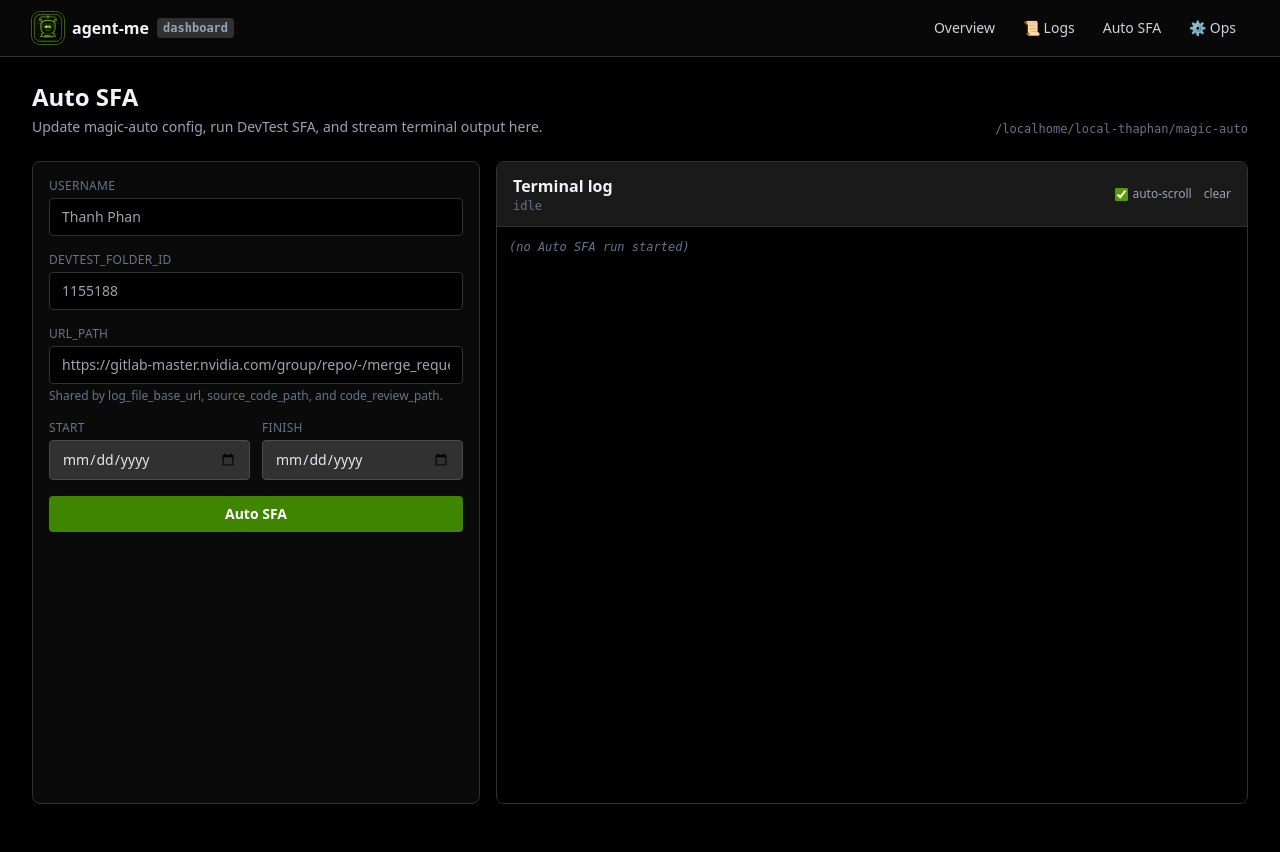
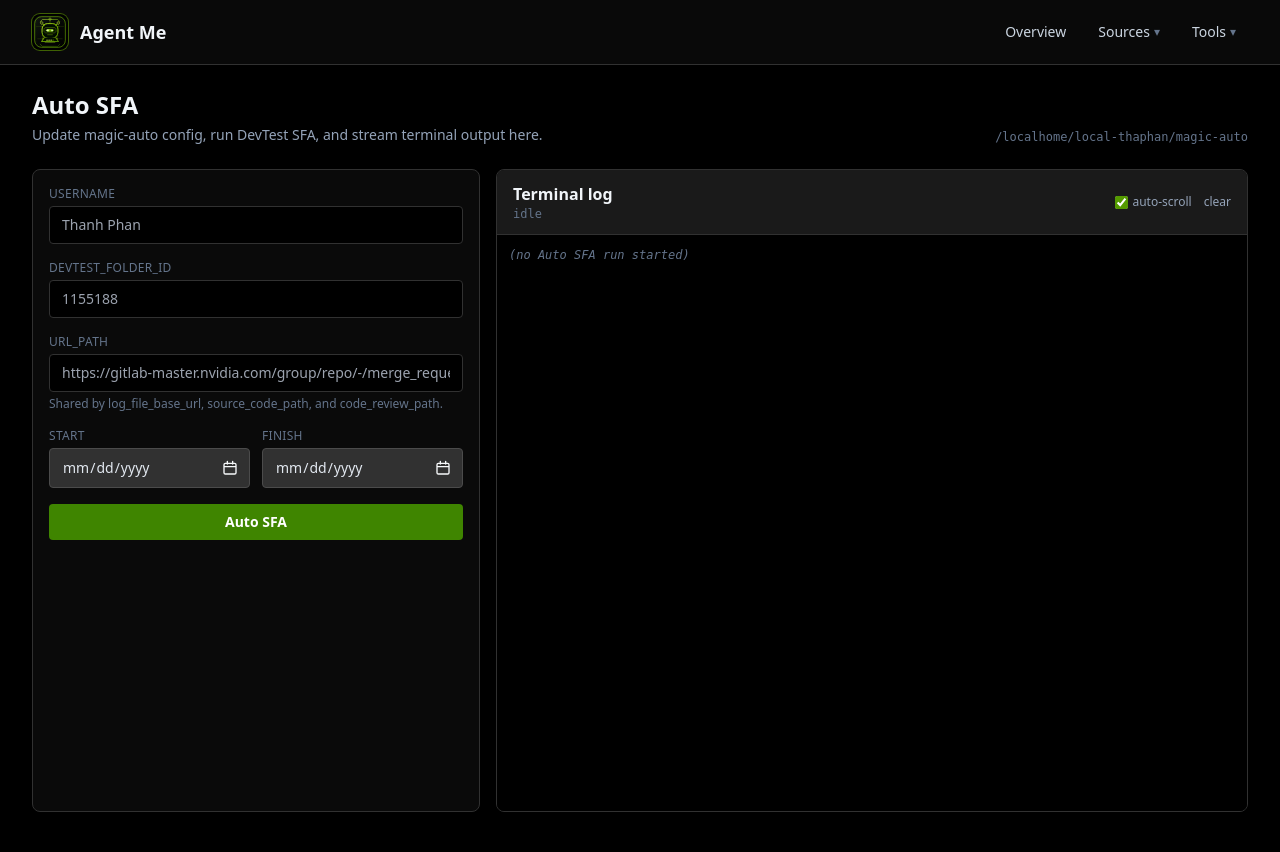
Before and after one commit to thanhpt1110/agent-me, a Python web app: template src/agent_me/dashboard/templates/auto_sfa.html in a window 1280 px wide. Shown: the top 852 px of the page. Run offline with Jinja, Linux system fonts and the light colour scheme; the template is opened without the code that fills it, so the values that code supplies are empty; some libraries are stand-ins or nearby versions.

Commit message:
Redesign dashboard overview navigation

```diff
--- a/src/agent_me/dashboard/static/app.css
+++ b/src/agent_me/dashboard/static/app.css
@@ -24,10 +24,23 @@ pre, code, .font-mono { font-family: "JetBrains Mono", ui-monospace, "SFMono-Reg
 /* NVIDIA accent underline strip beneath the sticky nav */
 .nv-accent-strip { background: linear-gradient(90deg, transparent 0%, #76b900 40%, #76b900 60%, transparent 100%); height: 1px; opacity: 0.6; }
 
+.nav-dropdown > summary {
+  list-style: none;
+}
+
+.nav-dropdown > summary::-webkit-details-marker {
+  display: none;
+}
+
+.dashboard-date-field {
+  position: relative;
+}
+
 .dashboard-date-input {
   color-scheme: dark;
   background-color: #313131 !important;
   color: #f8fafc !important;
+  padding-right: 2.5rem !important;
 }
 
 .dashboard-date-input:invalid,
@@ -37,10 +50,26 @@ pre, code, .font-mono { font-family: "JetBrains Mono", ui-monospace, "SFMono-Reg
 
 .dashboard-date-input::-webkit-calendar-picker-indicator {
   cursor: pointer;
-  filter: invert(1) brightness(1.6);
-  opacity: 0.95;
+  opacity: 0;
+  width: 2rem;
 }
 
 .dashboard-date-input::-webkit-calendar-picker-indicator:hover {
-  opacity: 1;
+  opacity: 0;
 }
+
+.dashboard-date-icon {
+  position: absolute;
+  right: 0.75rem;
+  top: 50%;
+  width: 1rem;
+  height: 1rem;
+  transform: translateY(-50%);
+  color: #f8fafc;
+  fill: none;
+  stroke: currentColor;
+  stroke-linecap: round;
+  stroke-linejoin: round;
+  stroke-width: 2;
+  pointer-events: none;
+}
--- a/src/agent_me/dashboard/templates/auto_sfa.html
+++ b/src/agent_me/dashboard/templates/auto_sfa.html
@@ -46,13 +46,23 @@
     <div class="grid grid-cols-1 sm:grid-cols-2 gap-3">
       <div>
         <label class="block text-xs uppercase tracking-wide text-slate-500 mb-1" for="sfa-start">start</label>
-        <input id="sfa-start" x-model="form.start_date" type="date" required
-               class="dashboard-date-input w-full rounded border border-ink-600 bg-ink-800 px-3 py-2 text-sm text-slate-100" />
+        <div class="dashboard-date-field">
+          <input id="sfa-start" x-model="form.start_date" type="date" required
+                 class="dashboard-date-input w-full rounded border border-ink-600 bg-ink-800 px-3 py-2 text-sm text-slate-100" />
+          <svg class="dashboard-date-icon" aria-hidden="true" viewBox="0 0 24 24">
+            <path d="M8 2v4M16 2v4M3 10h18M5 5h14a2 2 0 0 1 2 2v12a2 2 0 0 1-2 2H5a2 2 0 0 1-2-2V7a2 2 0 0 1 2-2Z" />
+          </svg>
+        </div>
       </div>
       <div>
         <label class="block text-xs uppercase tracking-wide text-slate-500 mb-1" for="sfa-finish">finish</label>
-        <input id="sfa-finish" x-model="form.finish_date" type="date" required
-               class="dashboard-date-input w-full rounded border border-ink-600 bg-ink-800 px-3 py-2 text-sm text-slate-100" />
+        <div class="dashboard-date-field">
+          <input id="sfa-finish" x-model="form.finish_date" type="date" required
+                 class="dashboard-date-input w-full rounded border border-ink-600 bg-ink-800 px-3 py-2 text-sm text-slate-100" />
+          <svg class="dashboard-date-icon" aria-hidden="true" viewBox="0 0 24 24">
+            <path d="M8 2v4M16 2v4M3 10h18M5 5h14a2 2 0 0 1 2 2v12a2 2 0 0 1-2 2H5a2 2 0 0 1-2-2V7a2 2 0 0 1 2-2Z" />
+          </svg>
+        </div>
       </div>
     </div>
 
--- a/src/agent_me/dashboard/templates/partials/nav.html
+++ b/src/agent_me/dashboard/templates/partials/nav.html
@@ -1,42 +1,56 @@
-<nav class="border-b border-ink-700 bg-ink-900/80 backdrop-blur sticky top-0 z-30">
+{% set path = request.url.path %}
+{% set is_source = path.startswith('/source/') %}
+{% set is_tool = path in ['/auto-sfa', '/ops', '/logs'] %}
+<nav class="sticky top-0 z-30 border-b border-ink-700 bg-ink-900/90 backdrop-blur">
   <div class="mx-auto max-w-7xl px-3 sm:px-6 lg:px-8">
-    <div class="flex h-14 items-center justify-between gap-3">
-      <a href="/" class="flex items-center gap-2 text-slate-100 font-semibold shrink-0">
-        <img src="/static/agent-me-avatar.svg" alt="" class="h-8 w-8 rounded-lg bg-ink-950 ring-1 ring-accent-400/50" />
-        <span class="hidden sm:inline">agent-me</span>
-        <span class="hidden lg:inline text-xs font-mono px-1.5 py-0.5 rounded bg-ink-700 text-slate-400">dashboard</span>
+    <div class="flex h-16 items-center justify-between gap-3 sm:gap-4">
+      <a href="/" class="flex min-w-0 shrink-0 items-center gap-2 sm:gap-3 text-slate-100">
+        <img src="/static/agent-me-avatar.svg" alt="" class="h-8 w-8 rounded-lg bg-ink-950 ring-1 ring-accent-400/50 sm:h-9 sm:w-9" />
+        <span class="text-base font-semibold tracking-normal sm:text-lg">Agent Me</span>
       </a>
 
-      <!-- Scroll-x on phones so all 9 nav items remain reachable without
-           a hamburger menu. Each pill stays touch-target sized. -->
-      <div class="flex items-center gap-1 text-sm overflow-x-auto -mx-1 px-1
-                  scrollbar-thin">
+      <div class="flex items-center gap-2 text-sm">
         <a href="/"
-           class="px-3 py-1.5 rounded shrink-0 hover:bg-ink-700 {% if request.url.path == '/' %}bg-ink-700 text-slate-100{% else %}text-slate-300{% endif %}">
+           class="rounded px-2 py-2 font-medium hover:bg-ink-700 sm:px-3 {% if path == '/' %}bg-ink-700 text-slate-100{% else %}text-slate-300{% endif %}">
           Overview
         </a>
+
+        <details class="nav-dropdown relative">
+          <summary class="flex cursor-pointer select-none items-center gap-1 rounded px-2 py-2 font-medium hover:bg-ink-700 sm:px-3 {% if is_source %}bg-ink-700 text-slate-100{% else %}text-slate-300{% endif %}">
+            Sources
+            <span class="text-xs text-slate-500">▾</span>
+          </summary>
+          <div class="absolute right-0 mt-2 w-64 rounded-lg border border-ink-700 bg-ink-900 p-2 shadow-xl">
             {% for src_id, label, icon in sources %}
             <a href="/source/{{ src_id }}"
-           class="px-3 py-1.5 rounded shrink-0 hover:bg-ink-700 {% if request.url.path == '/source/' + src_id %}bg-ink-700 text-slate-100{% else %}text-slate-300{% endif %}">
-          <span aria-hidden="true">{{ icon }}</span>
-          <span class="hidden md:inline">{{ label }}</span>
-          <span class="md:hidden sr-only">{{ label }}</span>
+               class="flex items-center gap-3 rounded px-3 py-2 hover:bg-ink-800 {% if path == '/source/' + src_id %}text-slate-100{% else %}text-slate-300{% endif %}">
+              <span aria-hidden="true" class="text-lg">{{ icon }}</span>
+              <span>{{ label }}</span>
             </a>
             {% endfor %}
-        <a href="/logs"
-           class="px-3 py-1.5 rounded shrink-0 hover:bg-ink-700 {% if request.url.path == '/logs' %}bg-ink-700 text-slate-100{% else %}text-slate-300{% endif %}">
-          <span aria-hidden="true">📜</span>
-          <span class="hidden sm:inline">Logs</span>
-        </a>
+          </div>
+        </details>
+
+        <details class="nav-dropdown relative">
+          <summary class="flex cursor-pointer select-none items-center gap-1 rounded px-2 py-2 font-medium hover:bg-ink-700 sm:px-3 {% if is_tool %}bg-ink-700 text-slate-100{% else %}text-slate-300{% endif %}">
+            Tools
+            <span class="text-xs text-slate-500">▾</span>
+          </summary>
+          <div class="absolute right-0 mt-2 w-56 rounded-lg border border-ink-700 bg-ink-900 p-2 shadow-xl">
             <a href="/auto-sfa"
-           class="px-3 py-1.5 rounded shrink-0 hover:bg-ink-700 {% if request.url.path == '/auto-sfa' %}bg-ink-700 text-slate-100{% else %}text-slate-300{% endif %}">
+               class="block rounded px-3 py-2 hover:bg-ink-800 {% if path == '/auto-sfa' %}text-slate-100{% else %}text-slate-300{% endif %}">
               Auto SFA
             </a>
             <a href="/ops"
-           class="px-3 py-1.5 rounded shrink-0 hover:bg-ink-700 {% if request.url.path == '/ops' %}bg-ink-700 text-slate-100{% else %}text-slate-300{% endif %}">
-          <span aria-hidden="true">⚙</span>
-          <span class="hidden sm:inline">Ops</span>
+               class="block rounded px-3 py-2 hover:bg-ink-800 {% if path == '/ops' %}text-slate-100{% else %}text-slate-300{% endif %}">
+              Operations
             </a>
+            <a href="/logs"
+               class="block rounded px-3 py-2 hover:bg-ink-800 {% if path == '/logs' %}text-slate-100{% else %}text-slate-300{% endif %}">
+              Logs
+            </a>
+          </div>
+        </details>
       </div>
     </div>
   </div>
```
Also changed, not shown: src/agent_me/dashboard/app.py (+129 -1 lines), src/agent_me/dashboard/templates/index.html (+23 -63 lines), tests/test_app.py (+32 -0 lines). Lines whose indentation alone changed are shown as unchanged.
